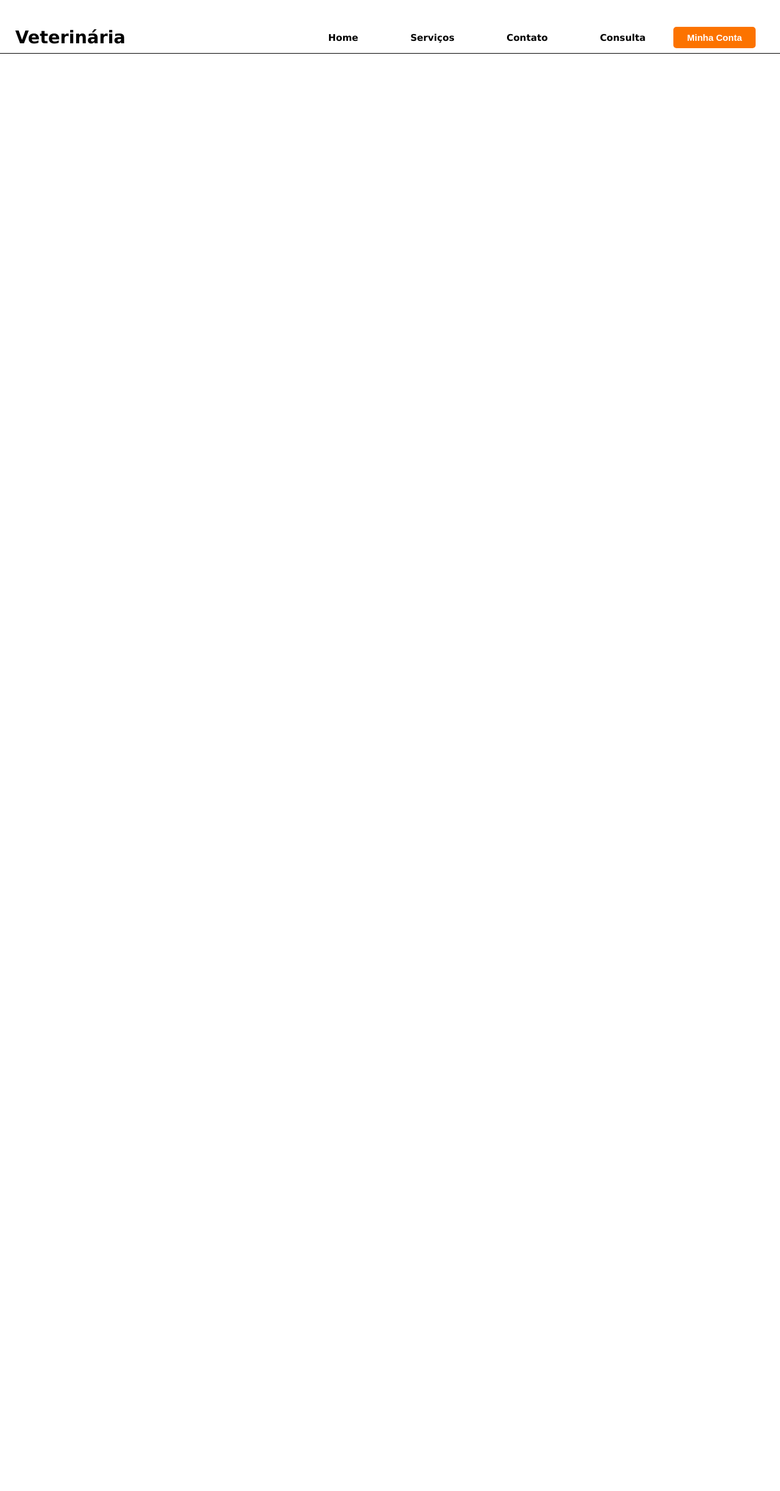
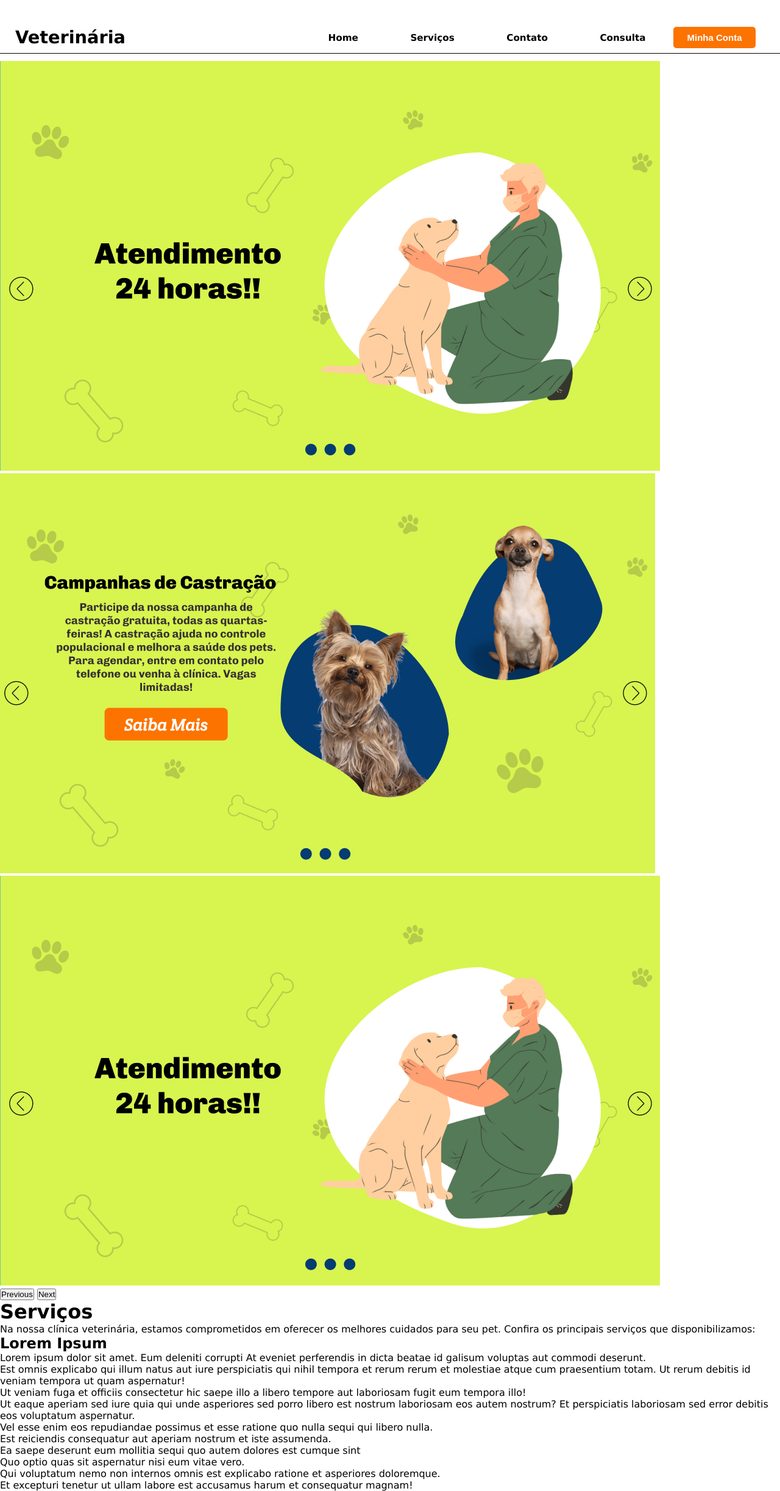
Before and after one commit to EnzoCaetano015/Veterinaria, a PHP site: page /servicos.html in a window 1280 px wide. Shown: the whole page at 61% size. Before the commit the page ends 88 px from the top, so only its background shows below. Run offline with PHP 8.4, Linux system fonts and the light colour scheme.

Commit message:
Carrossel Bootstrap

```diff
--- a/css/style.css
+++ b/css/style.css
@@ -94,3 +94,6 @@ palleta{
     font-family: source-code-pro, Menlo, Monaco, Consolas, 'Courier New',
       monospace;
   }
+  .carousel{
+    padding-top: 100px;
+  }
--- /dev/null
+++ b/package.json
@@ -0,0 +1,5 @@
+{
+  "dependencies": {
+    "bootstrap": "^5.3.3"
+  }
+}
--- a/servicos.html
+++ b/servicos.html
@@ -4,6 +4,9 @@
     <meta charset="UTF-8">
     <meta http-equiv="X-UA-Compatible" content="IE=edge">
     <meta name="viewport" content="width=device-width, initial-scale=1.0">
+    <link rel="stylesheet" href="node_modules/bootstrap/scss/bootstrap-grid.scss">
+    <link rel="stylesheet" href="node_modules/bootstrap/scss/bootstrap.scss">
+    <link rel="stylesheet" href="node_modules/bootstrap/scss/_carousel.scss">
     <link rel="stylesheet" href="css/style.css">
     <title>Serviços</title>
 </head>
@@ -20,5 +23,39 @@
                 <button>Minha Conta</button>
             </nav>
         </header>
+        <div id="carouselExample" class="carousel slide">
+            <div class="carousel-inner">
+              <div class="carousel-item active">
+                <img src="img/Banner 1.PNG" class="d-block w-100" alt="...">
+              </div>
+              <div class="carousel-item">
+                <img src="img/Banner2.PNG" class="d-block w-100" alt="...">
+              </div>
+              <div class="carousel-item">
+                <img src="img/Banner 1.PNG" class="d-block w-100" alt="...">
+              </div>
+            </div>
+            <button class="carousel-control-prev" type="button" data-bs-target="#carouselExample" data-bs-slide="prev">
+              <span class="carousel-control-prev-icon" aria-hidden="true"></span>
+              <span class="visually-hidden">Previous</span>
+            </button>
+            <button class="carousel-control-next" type="button" data-bs-target="#carouselExample" data-bs-slide="next">
+              <span class="carousel-control-next-icon" aria-hidden="true"></span>
+              <span class="visually-hidden">Next</span>
+            </button>
+          </div>
+
+        <div class="container">
+            <h1>Serviços</h1>
+            <p>Na nossa clínica veterinária, estamos comprometidos em oferecer os melhores cuidados para seu pet. Confira os principais serviços que disponibilizamos:</p>
+            <div class="card">
+                <h2>Lorem Ipsum</h2>
+                <p>Lorem ipsum dolor sit amet. Eum deleniti corrupti At eveniet perferendis in dicta beatae id galisum voluptas aut commodi deserunt.<br>Est omnis explicabo qui illum natus aut iure perspiciatis qui nihil tempora et rerum rerum et molestiae atque cum praesentium totam. Ut rerum debitis id veniam tempora ut quam aspernatur!<br>Ut veniam fuga et officiis consectetur hic saepe illo a libero tempore aut laboriosam fugit eum tempora illo!
+                <br> Ut eaque aperiam sed iure quia qui unde asperiores sed porro libero est nostrum laboriosam eos autem nostrum? Et perspiciatis laboriosam sed error debitis eos voluptatum aspernatur.<br>Vel esse enim eos repudiandae possimus et esse ratione quo nulla sequi qui libero nulla.<br> Est reiciendis consequatur aut aperiam nostrum et iste assumenda.
+                <br>Ea saepe deserunt eum mollitia sequi quo autem dolores est cumque sint<br> Quo optio quas sit aspernatur nisi eum vitae vero.<br> Qui voluptatum nemo non internos omnis est explicabo ratione et asperiores doloremque.<br> Et excepturi tenetur ut ullam labore est accusamus harum et consequatur magnam!</p>
+            </div>
+
+        </div>
+        <script src="node_modules/bootstrap/js/index.esm.js"></script>
 </body>
 </html>
```
Also changed, not shown: img/Banner 1.PNG (added), img/Banner2.PNG (added), package-lock.json (added).
